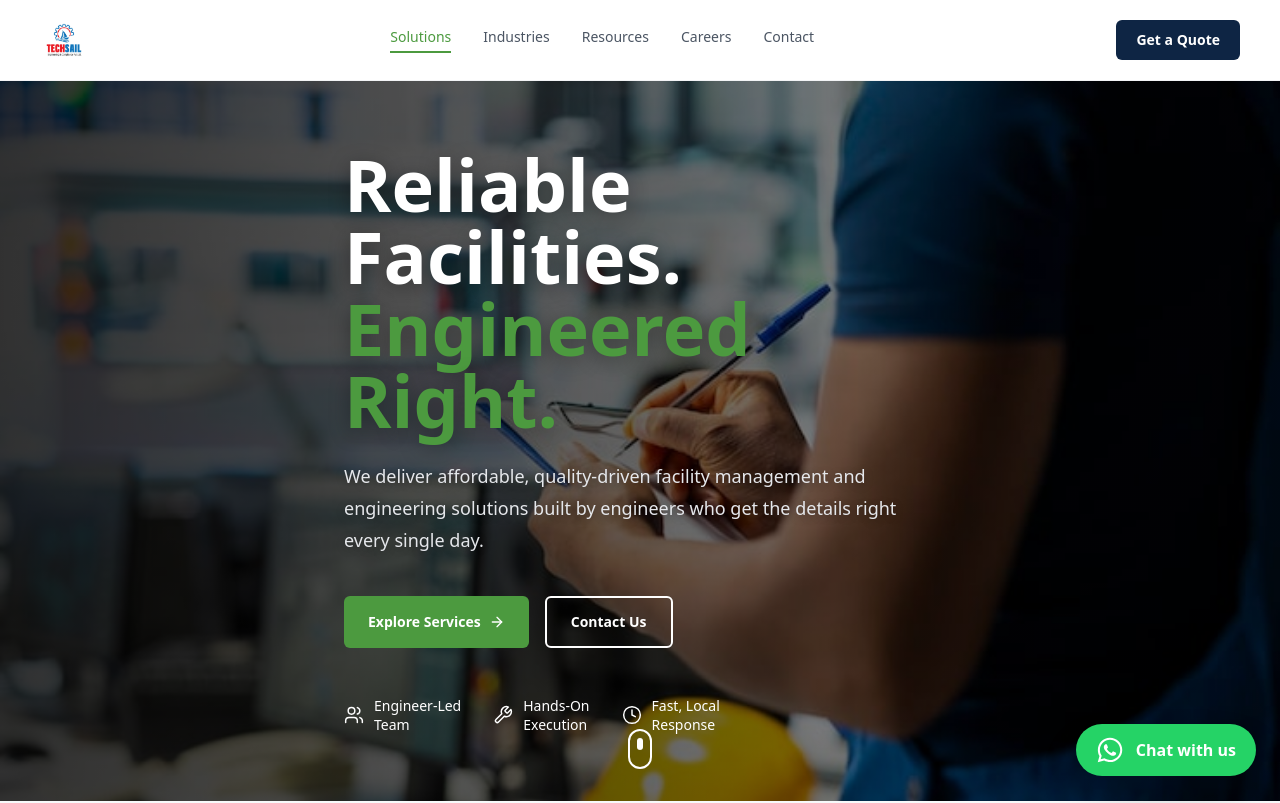
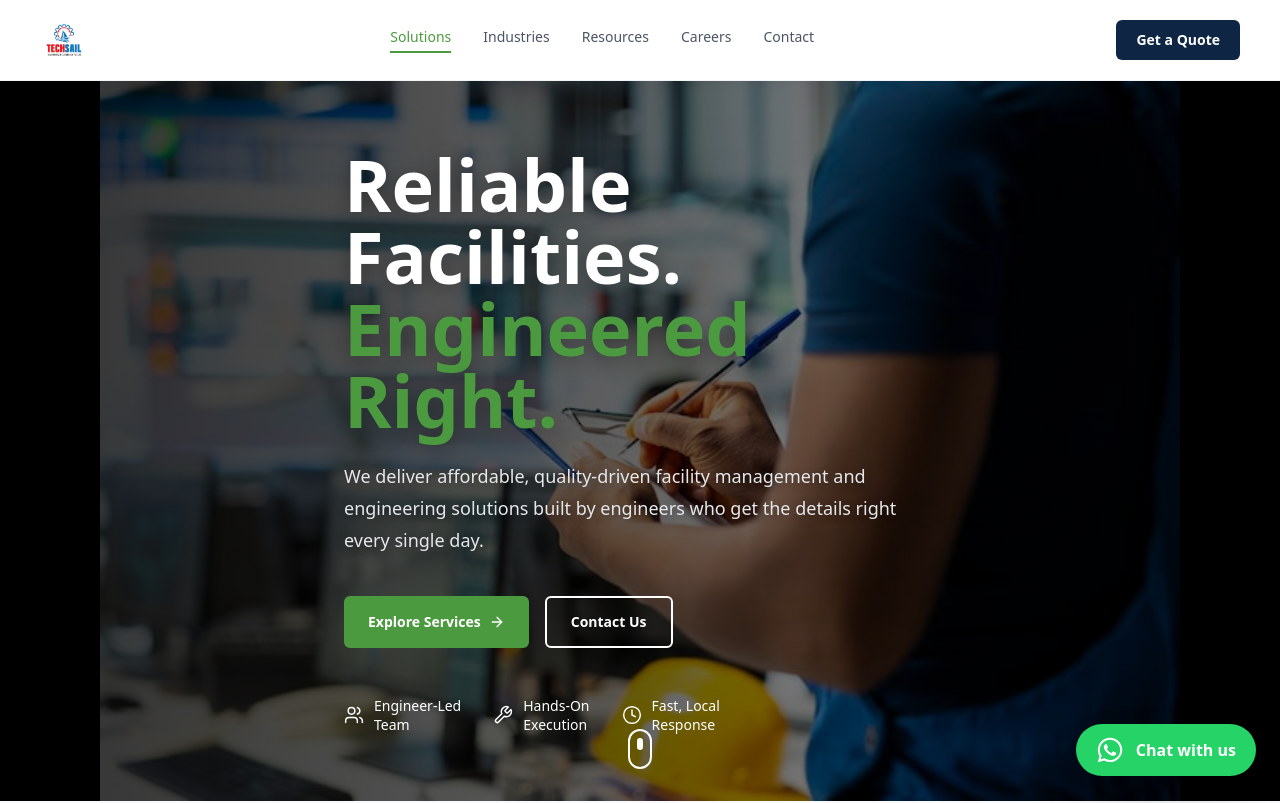
Before and after one commit to rishichandran1417/techsail, a React (Vite) app: page / in a window 1280 px wide. Shown: the top 803 px of the page. Built offline with nearby package versions, Linux system fonts and the light colour scheme.

Commit message:
Add background color and change image object fit
Updated Hero component styles and image display.

```diff
--- a/src/components/Hero.jsx
+++ b/src/components/Hero.jsx
@@ -13,13 +13,13 @@
   return (
     <section
       id="home"
-      className="relative h-[65vh] sm:h-[75vh] lg:h-[90vh] flex items-center overflow-hidden"
+      className="relative h-[65vh] sm:h-[75vh] lg:h-[90vh] flex items-center overflow-hidden bg-black"
     >
       {/* Background Image */}
       <img
         src={heroImage}
         alt="Techsail Engineering team on-site"
-        className="absolute inset-0 w-full h-full object-cover"
+        className="absolute inset-0 w-full h-full object-contain"
         loading="lazy"
       />
 
```
